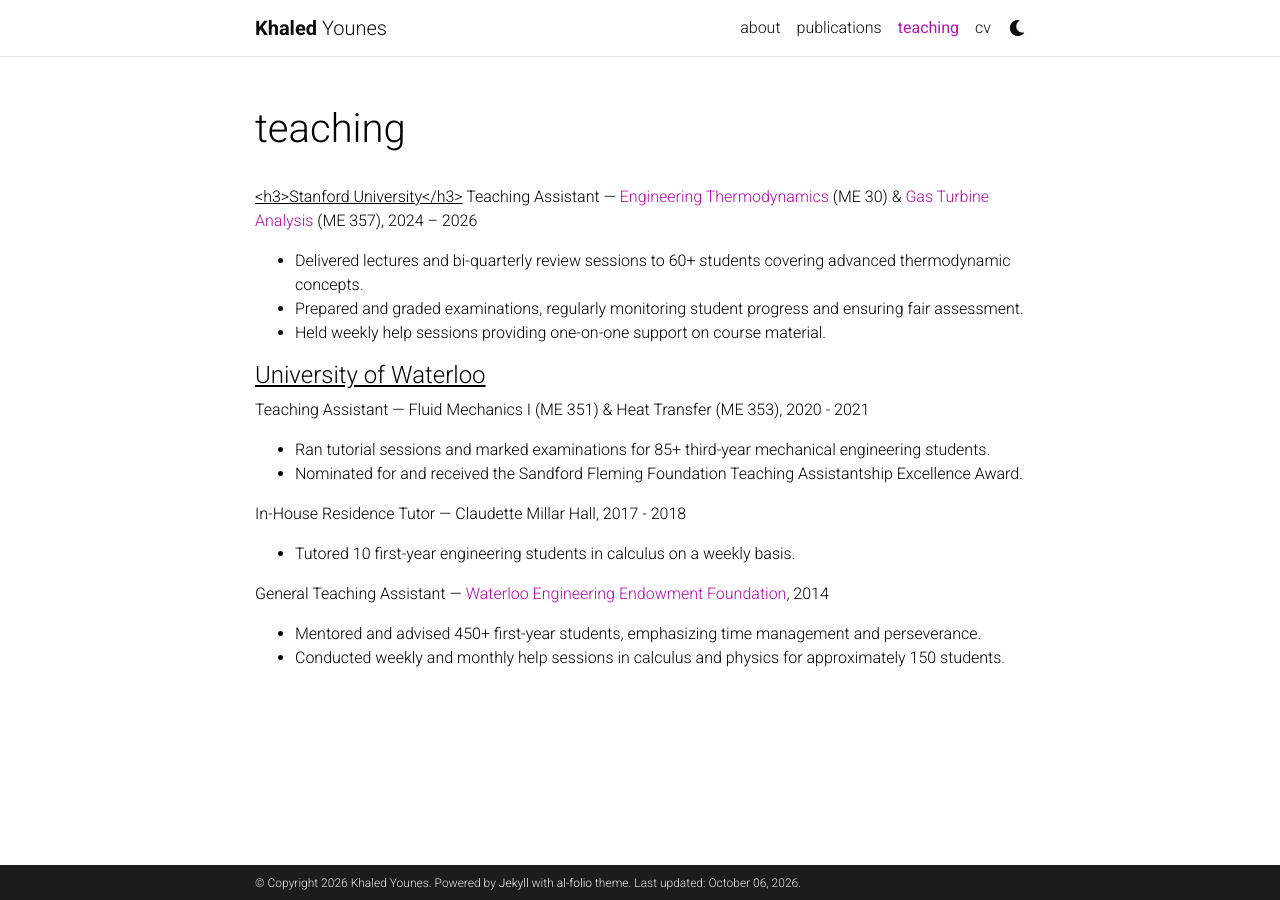
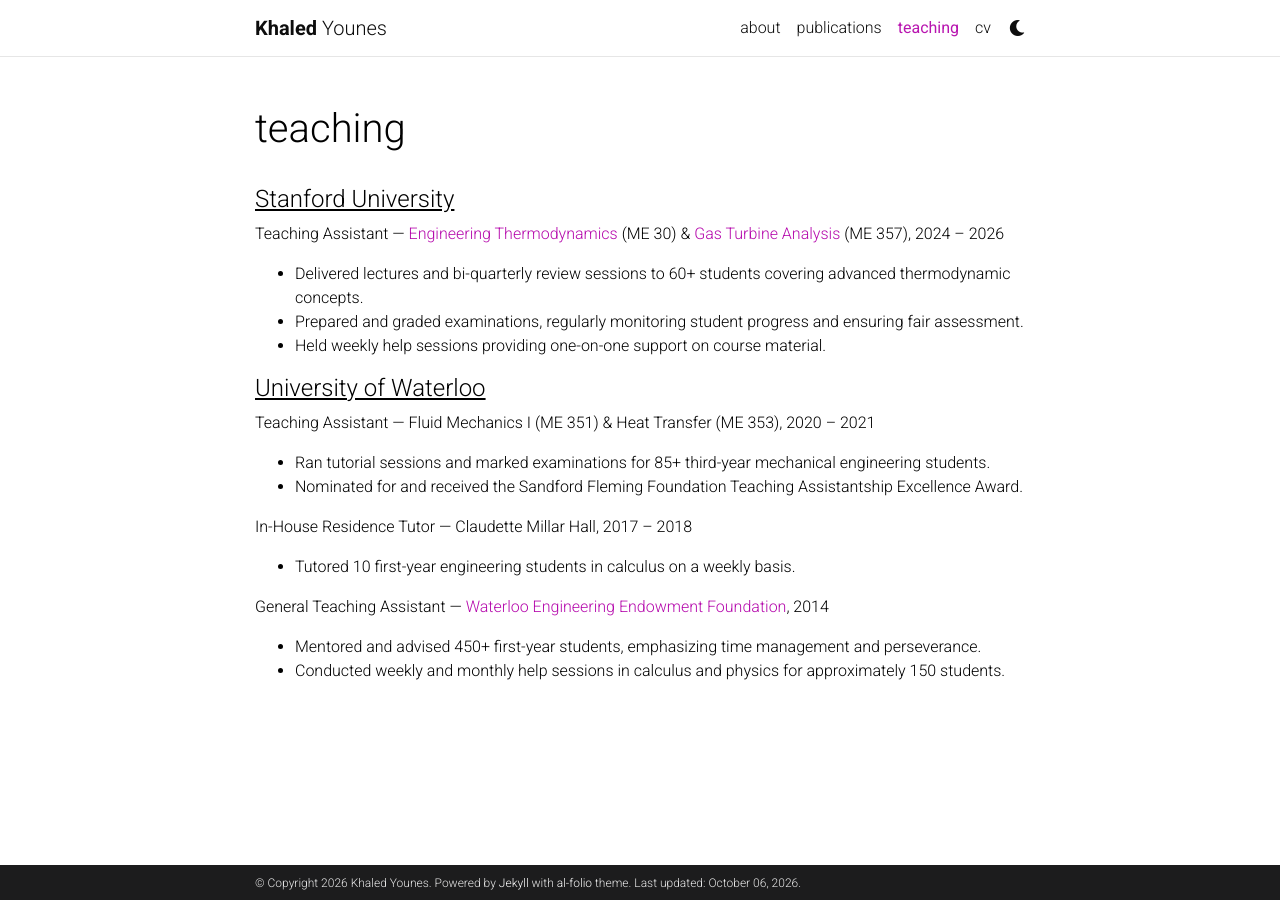
Before and after one commit to kyounes14/kyounes14.github.io, a Jekyll site: the page built from _pages/teaching.md, in a window 1280 px wide. Built offline with Jekyll 4.4.1, drawn with Linux system fonts in a browser that asks for light colours; comment, search, counter and statistics services are not loaded; a style sheet for code colours, icons or effects is not loaded.

Commit message:
underline

```diff
--- a/_pages/teaching.md
+++ b/_pages/teaching.md
@@ -7,8 +7,8 @@ nav: true
 nav_order: 2
 ---
 
-<u><h3>Stanford University</h3></u>
-Teaching Assistant — [Engineering Thermodynamics](/assets/pdf/Stanford_ME30_Fall2024_Syllabus.pdf) (ME 30) & [Gas Turbine Analysis](/assets/pdf/Stanford_ME357_Fall2025_Syllabus.pdf) (ME 357), 2024 -- 2026
+<h4><u>Stanford University</u></h4>
+Teaching Assistant --- [Engineering Thermodynamics](/assets/pdf/Stanford_ME30_Fall2024_Syllabus.pdf) (ME 30) & [Gas Turbine Analysis](/assets/pdf/Stanford_ME357_Fall2025_Syllabus.pdf) (ME 357), 2024 -- 2026
 <ul>
 <li>Delivered lectures and bi-quarterly review sessions to 60+ students covering advanced thermodynamic concepts.</li>
 <li>Prepared and graded examinations, regularly monitoring student progress and ensuring fair assessment.</li>
@@ -16,18 +16,18 @@ Teaching Assistant — [Engineering Thermodynamics](/assets/pdf/Stanford_ME30_Fa
 </ul>
 
 <h4><u>University of Waterloo</u></h4>
-Teaching Assistant — Fluid Mechanics I (ME 351) & Heat Transfer (ME 353), 2020 - 2021
+Teaching Assistant --- Fluid Mechanics I (ME 351) & Heat Transfer (ME 353), 2020 -- 2021
 <ul>
 <li>Ran tutorial sessions and marked examinations for 85+ third-year mechanical engineering students.</li>
 <li>Nominated for and received the Sandford Fleming Foundation Teaching Assistantship Excellence Award.</li>
 </ul>
 
-In-House Residence Tutor — Claudette Millar Hall, 2017 - 2018
+In-House Residence Tutor --- Claudette Millar Hall, 2017 -- 2018
 <ul>
 <li>Tutored 10 first-year engineering students in calculus on a weekly basis.</li>
 </ul>
 
-General Teaching Assistant — [Waterloo Engineering Endowment Foundation](https://uwaterloo.ca/engineering-endowment-foundation/), 2014
+General Teaching Assistant --- [Waterloo Engineering Endowment Foundation](https://uwaterloo.ca/engineering-endowment-foundation/), 2014
 <ul>
 <li>Mentored and advised 450+ first-year students, emphasizing time management and perseverance.</li>
 <li>Conducted weekly and monthly help sessions in calculus and physics for approximately 150 students.</li>
```
